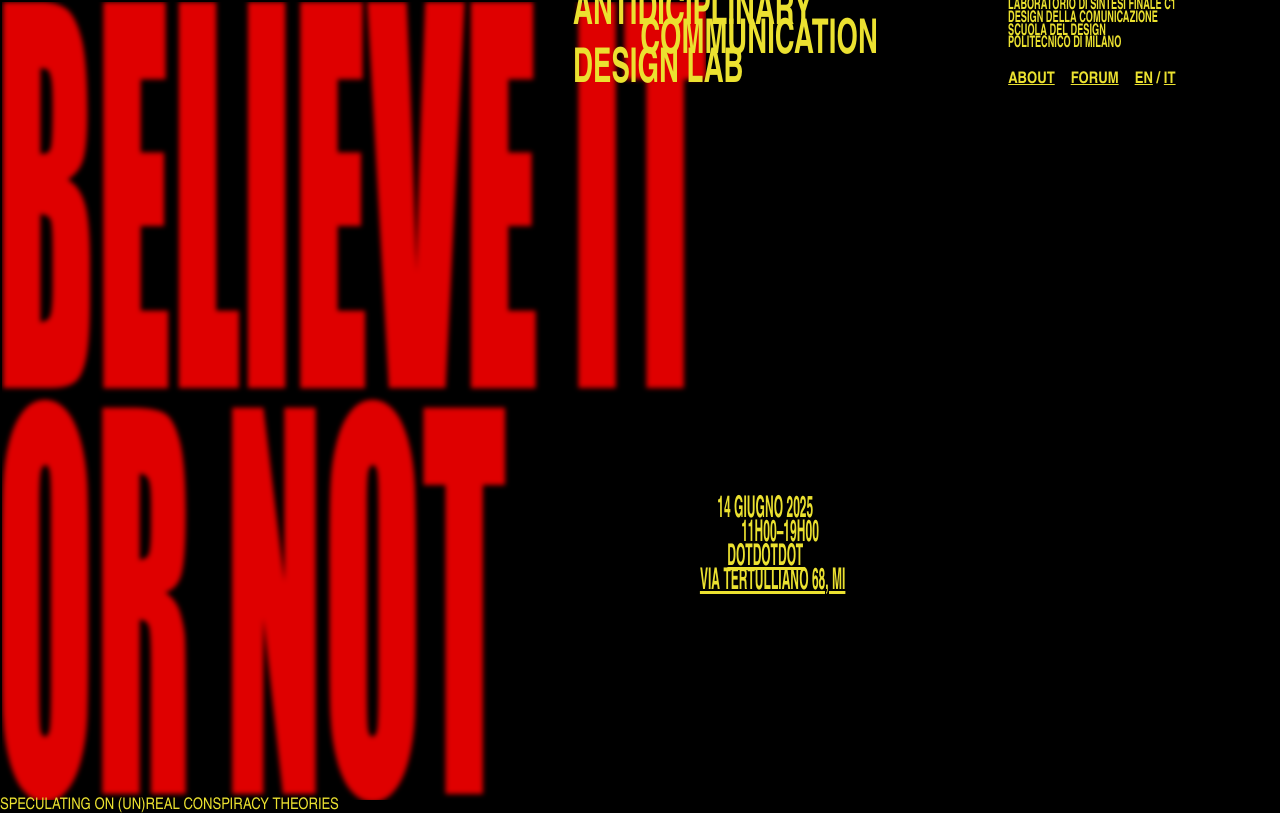
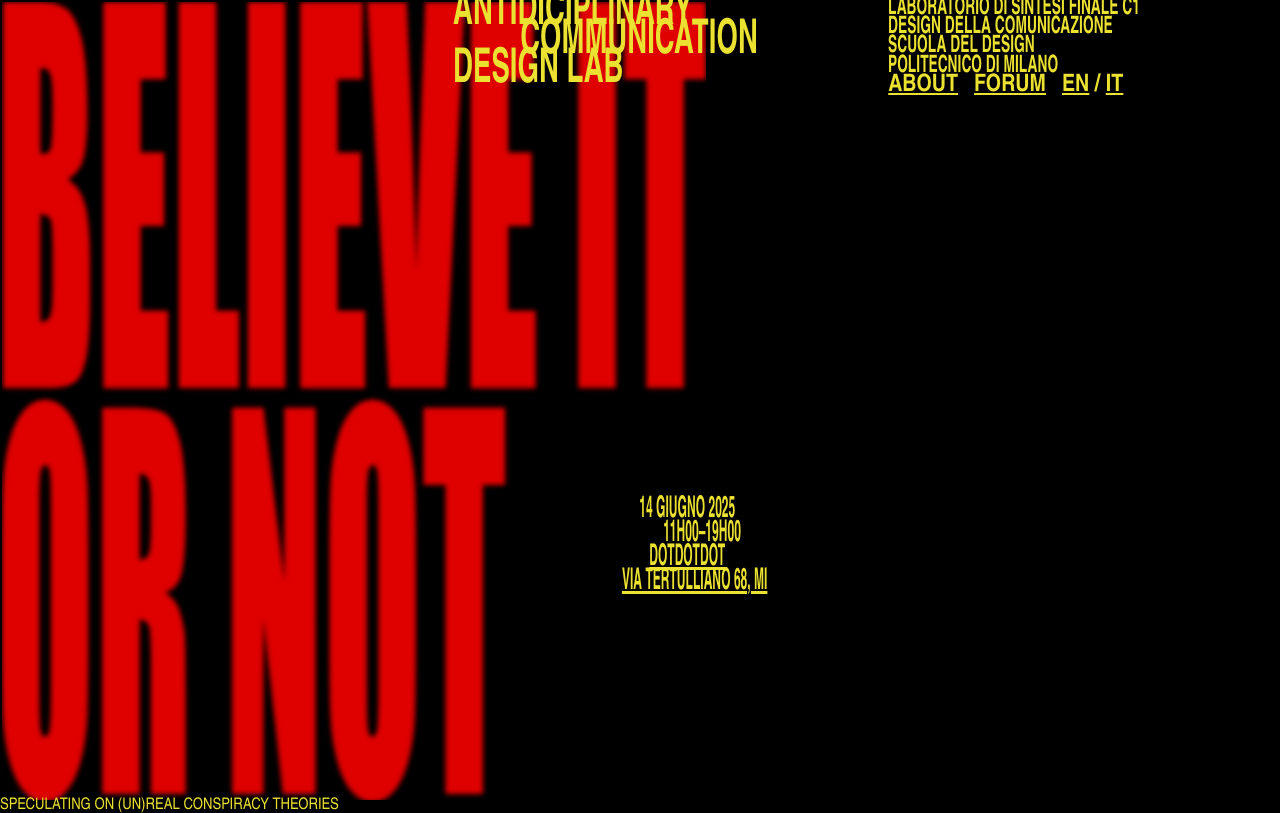
Before and after one commit to Federium/believeitornot_website, an Astro site: page / in a window 1280 px wide. Built offline with nearby package versions, Linux system fonts and the light colour scheme; Astro itself is replaced by a stand-in of ours; a web font is replaced by a local one.

Commit message:
Update global.css

```diff
--- a/src/style/global.css
+++ b/src/style/global.css
@@ -52,7 +52,7 @@
 
 h2, ul {
   font-weight: bold;
-  font-size: clamp(1rem, 1vw, 2.5rem); /* Min 1rem, ideale 4vw, max 3rem */
+  font-size: clamp(1.5rem, 1.5vw, 3rem); /* Min 1rem, ideale 4vw, max 3rem */
 }
 
 
```
